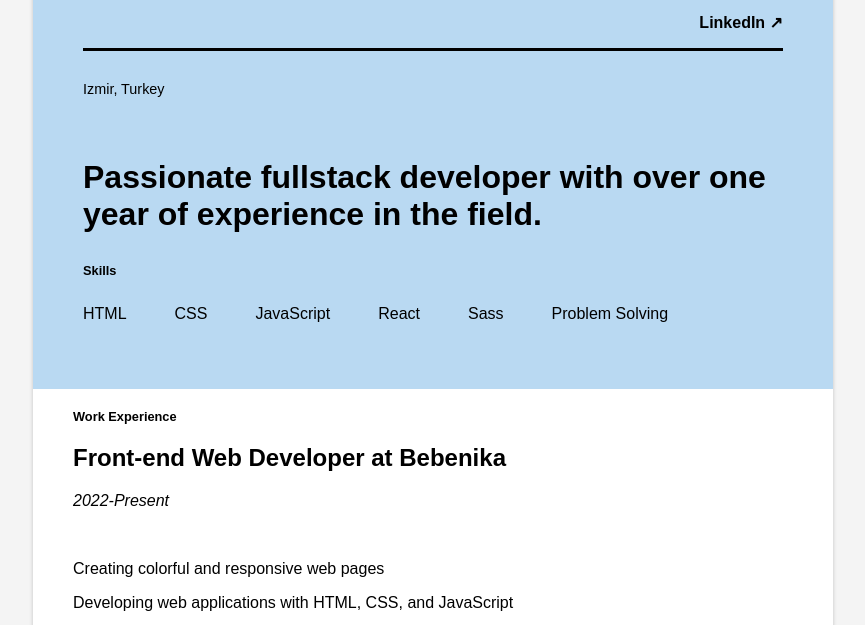
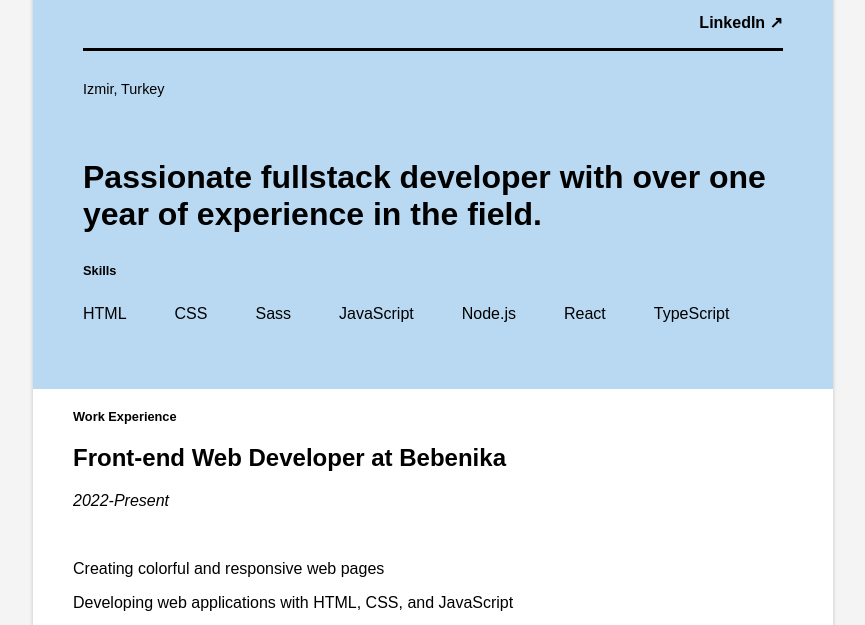
Before and after one commit to nilpeep/resume, a plain HTML site: page index.html in a window 1280 px wide. Shown: the part 175-800 px from the top of the page, without its empty margins (207-1072 px from the left). Drawn offline with Linux system fonts and the light colour scheme.

Commit message:
Update index.html
resume edit

```diff
--- a/index.html
+++ b/index.html
@@ -35,10 +35,11 @@
                 <div class="myskills">
                 <p>HTML</p>
                 <p>CSS</p>
+                <p>Sass</p>
                 <p>JavaScript</p>
+                <p>Node.js</p>
                 <p>React</p>
-                <p>Sass</p>
-                <p>Problem Solving</p>
+                <p>TypeScript</p>
                 </div>
 
             </section>
```
